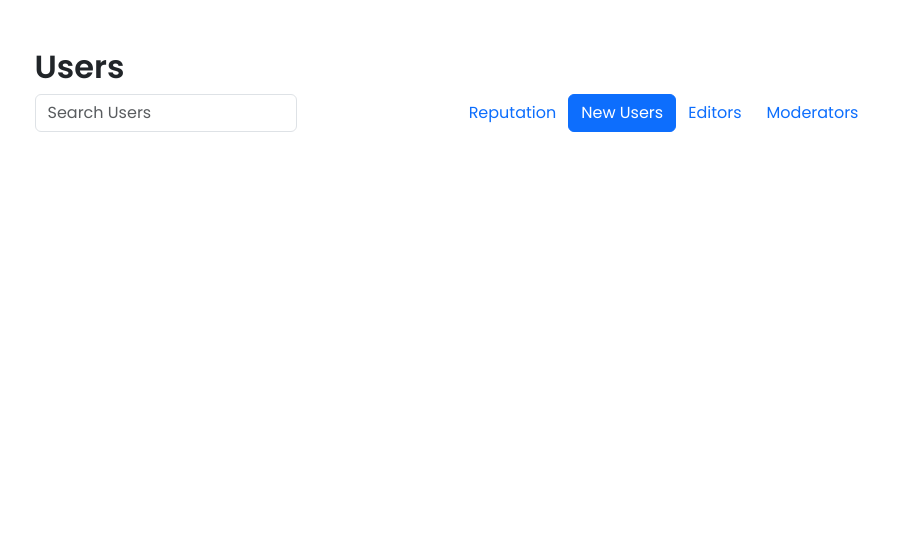
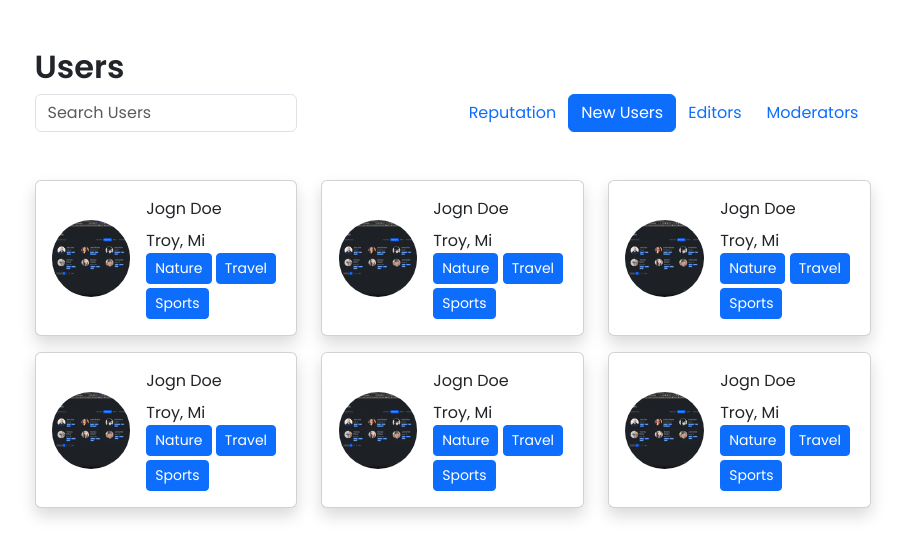
Before and after one commit to HemruChamuditha/User-list-interface, a plain HTML site: page index.html in a window 1280 px wide. Shown: the whole page, without its empty margins (187-1092 px from the left). Drawn offline with Linux system fonts and the light colour scheme.

Commit message:
addes user list

```diff
--- a/index.html
+++ b/index.html
@@ -44,16 +44,133 @@
           </div>
           <div class="col-8 text-end">
             <div class="btn-group" role="group" aria-label="Basic example">
-              <button type="button" class="btn btn-link text-decoration-none">Reputation</button>
-              <button type="button" class="btn btn-primary rounded-2">New Users</button>
-              <button type="button" class="btn btn-link text-decoration-none">Editors</button>
-              <button type="button" class="btn btn-link text-decoration-none">Moderators</button>
+              <button type="button" class="btn btn-link text-decoration-none">
+                Reputation
+              </button>
+              <button type="button" class="btn btn-primary rounded-2">
+                New Users
+              </button>
+              <button type="button" class="btn btn-link text-decoration-none">
+                Editors
+              </button>
+              <button type="button" class="btn btn-link text-decoration-none">
+                Moderators
+              </button>
             </div>
-
           </div>
         </div>
 
-        <!-- header part -->
+        <!--User Cards-->
+        <div class="row mt-5">
+          <div class="col-4">
+            <div class="card shadow">
+              <div class="row">
+                <div class="col-5 d-flex flex-column justify-content-center align-items-center">
+                  <img src="Capture.JPG" class="img-fluid ms-3 p-2 rounded-circle" alt="">
+                </div>
+                <div class="col-7 ps-1">
+                  <div class="card-body ps-0">
+                    <div class="card-title">Jogn Doe</div>
+                    <div class="card-text">Troy, Mi</div>
+                    <div class="btn btn-primary btn-sm d-inline-block mb-1">Nature</div>
+                    <div class="btn btn-primary btn-sm d-inline-block mb-1">Travel</div>
+                    <div class="btn btn-primary btn-sm d-inline-block">Sports</div>
+                  </div>
+                </div>
+              </div>
+            </div>
+          </div>
+
+          <div class="col-4">
+            <div class="card shadow">
+              <div class="row">
+                <div class="col-5 d-flex flex-column justify-content-center align-items-center">
+                  <img src="Capture.JPG" class="img-fluid ms-3 p-2 rounded-circle" alt="">
+                </div>
+                <div class="col-7 ps-1">
+                  <div class="card-body ps-0">
+                    <div class="card-title">Jogn Doe</div>
+                    <div class="card-text">Troy, Mi</div>
+                    <div class="btn btn-primary btn-sm d-inline-block mb-1">Nature</div>
+                    <div class="btn btn-primary btn-sm d-inline-block mb-1">Travel</div>
+                    <div class="btn btn-primary btn-sm d-inline-block">Sports</div>
+                  </div>
+                </div>
+              </div>
+            </div>
+          </div>
+          <div class="col-4 mb-3">
+            <div class="card shadow">
+              <div class="row">
+                <div class="col-5 d-flex flex-column justify-content-center align-items-center">
+                  <img src="Capture.JPG" class="img-fluid ms-3 p-2 rounded-circle" alt="">
+                </div>
+                <div class="col-7 ps-1">
+                  <div class="card-body ps-0">
+                    <div class="card-title">Jogn Doe</div>
+                    <div class="card-text">Troy, Mi</div>
+                    <div class="btn btn-primary btn-sm d-inline-block mb-1">Nature</div>
+                    <div class="btn btn-primary btn-sm d-inline-block mb-1">Travel</div>
+                    <div class="btn btn-primary btn-sm d-inline-block">Sports</div>
+                  </div>
+                </div>
+              </div>
+            </div>
+          </div>
+          <div class="col-4 mb-3">
+            <div class="card shadow">
+              <div class="row">
+                <div class="col-5 d-flex flex-column justify-content-center align-items-center">
+                  <img src="Capture.JPG" class="img-fluid ms-3 p-2 rounded-circle" alt="">
+                </div>
+                <div class="col-7 ps-1">
+                  <div class="card-body ps-0">
+                    <div class="card-title">Jogn Doe</div>
+                    <div class="card-text">Troy, Mi</div>
+                    <div class="btn btn-primary btn-sm d-inline-block mb-1">Nature</div>
+                    <div class="btn btn-primary btn-sm d-inline-block mb-1">Travel</div>
+                    <div class="btn btn-primary btn-sm d-inline-block">Sports</div>
+                  </div>
+                </div>
+              </div>
+            </div>
+          </div><div class="col-4 mb-3">
+            <div class="card shadow">
+              <div class="row">
+                <div class="col-5 d-flex flex-column justify-content-center align-items-center">
+                  <img src="Capture.JPG" class="img-fluid ms-3 p-2 rounded-circle" alt="">
+                </div>
+                <div class="col-7 ps-1">
+                  <div class="card-body ps-0">
+                    <div class="card-title">Jogn Doe</div>
+                    <div class="card-text">Troy, Mi</div>
+                    <div class="btn btn-primary btn-sm d-inline-block mb-1">Nature</div>
+                    <div class="btn btn-primary btn-sm d-inline-block mb-1">Travel</div>
+                    <div class="btn btn-primary btn-sm d-inline-block">Sports</div>
+                  </div>
+                </div>
+              </div>
+            </div>
+          </div><div class="col-4 mb-3">
+            <div class="card shadow">
+              <div class="row">
+                <div class="col-5 d-flex flex-column justify-content-center align-items-center">
+                  <img src="Capture.JPG" class="img-fluid ms-3 p-2 rounded-circle" alt="">
+                </div>
+                <div class="col-7 ps-1">
+                  <div class="card-body ps-0">
+                    <div class="card-title">Jogn Doe</div>
+                    <div class="card-text">Troy, Mi</div>
+                    <div class="btn btn-primary btn-sm d-inline-block mb-1">Nature</div>
+                    <div class="btn btn-primary btn-sm d-inline-block mb-1">Travel</div>
+                    <div class="btn btn-primary btn-sm d-inline-block">Sports</div>
+                  </div>
+                </div>
+              </div>
+            </div>
+          </div>
+
+        </div>
       </div>
     </div>
 
```
